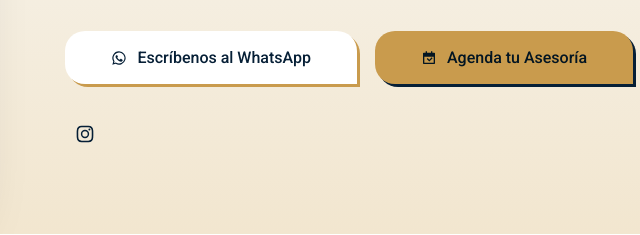
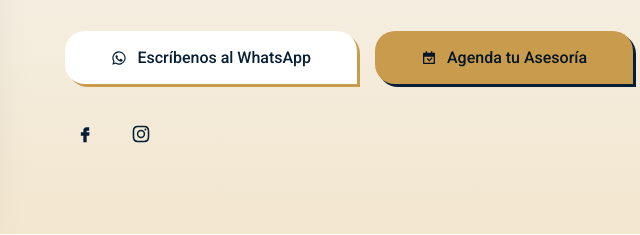
Before and after one commit to Ajx04814/abogelsacarrillo, a plain HTML site: page index.html in a window 1280 px wide. Shown: the part 2043-2278 px from the top of the page, 540-1180 px from the left. Drawn offline with Linux system fonts and the light colour scheme.

Commit message:
Agregar Facebook oficial de Elsa
Co-Authored-By: Claude Opus 5.5 <noreply@anthropic.com>
Claude-Session: https://claude.ai/code/session_01Ya8DYsrnQVciX86bsRV3uW

```diff
--- a/index.html
+++ b/index.html
@@ -681,7 +681,7 @@ const CONFIG = {
   email: "",               // ej: "contacto@carrillorojas.com.py"
   address: "",             // ej: "Calle ..., Asunción"
   instagram: "https://www.instagram.com/abgelsacarrillo/",
-  facebook: "",
+  facebook: "https://www.facebook.com/abogadaelsacarrillo",
   linkedin: ""
 };
 
```
Also changed, not shown: site-completo.html (+1 -1 lines).
